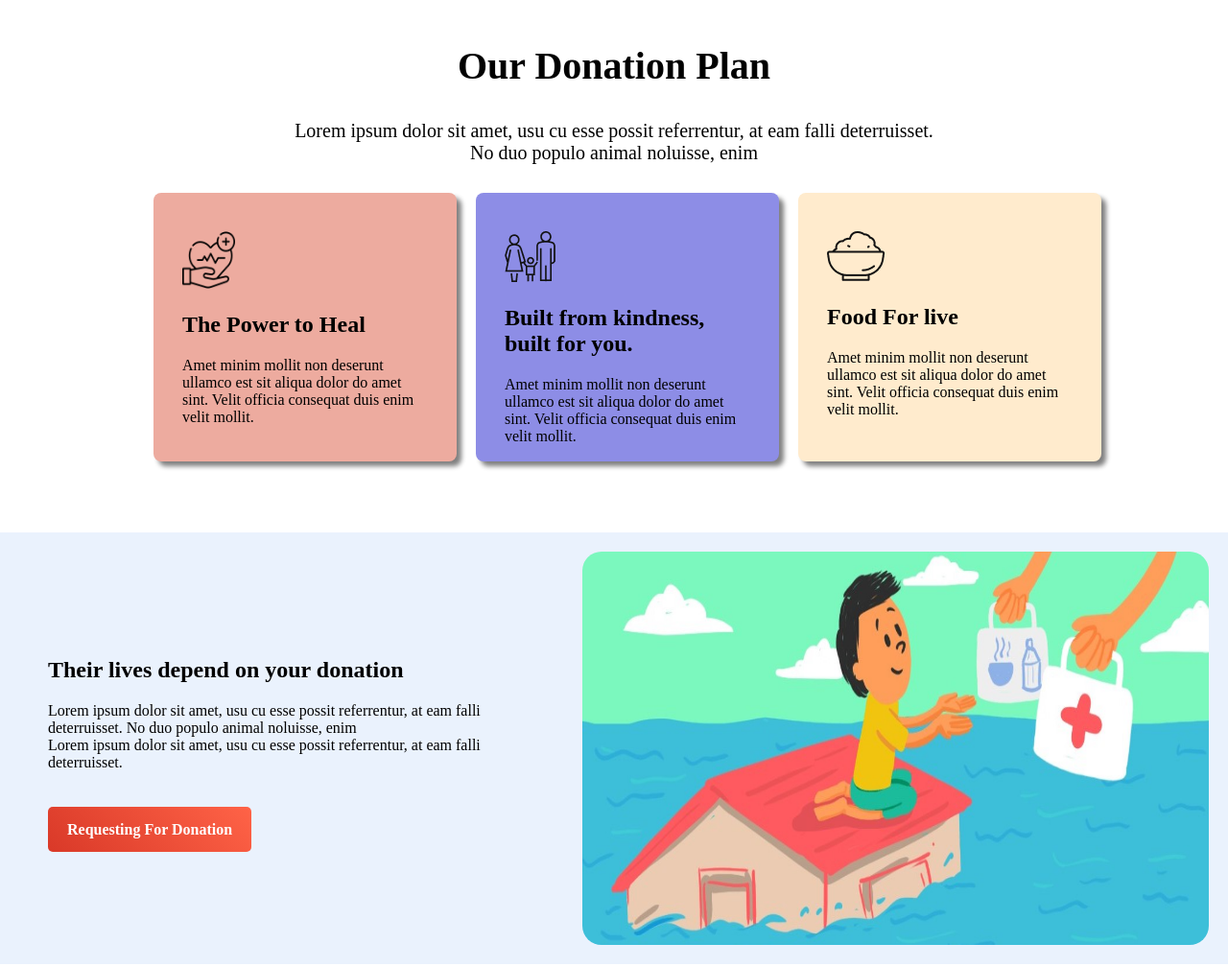
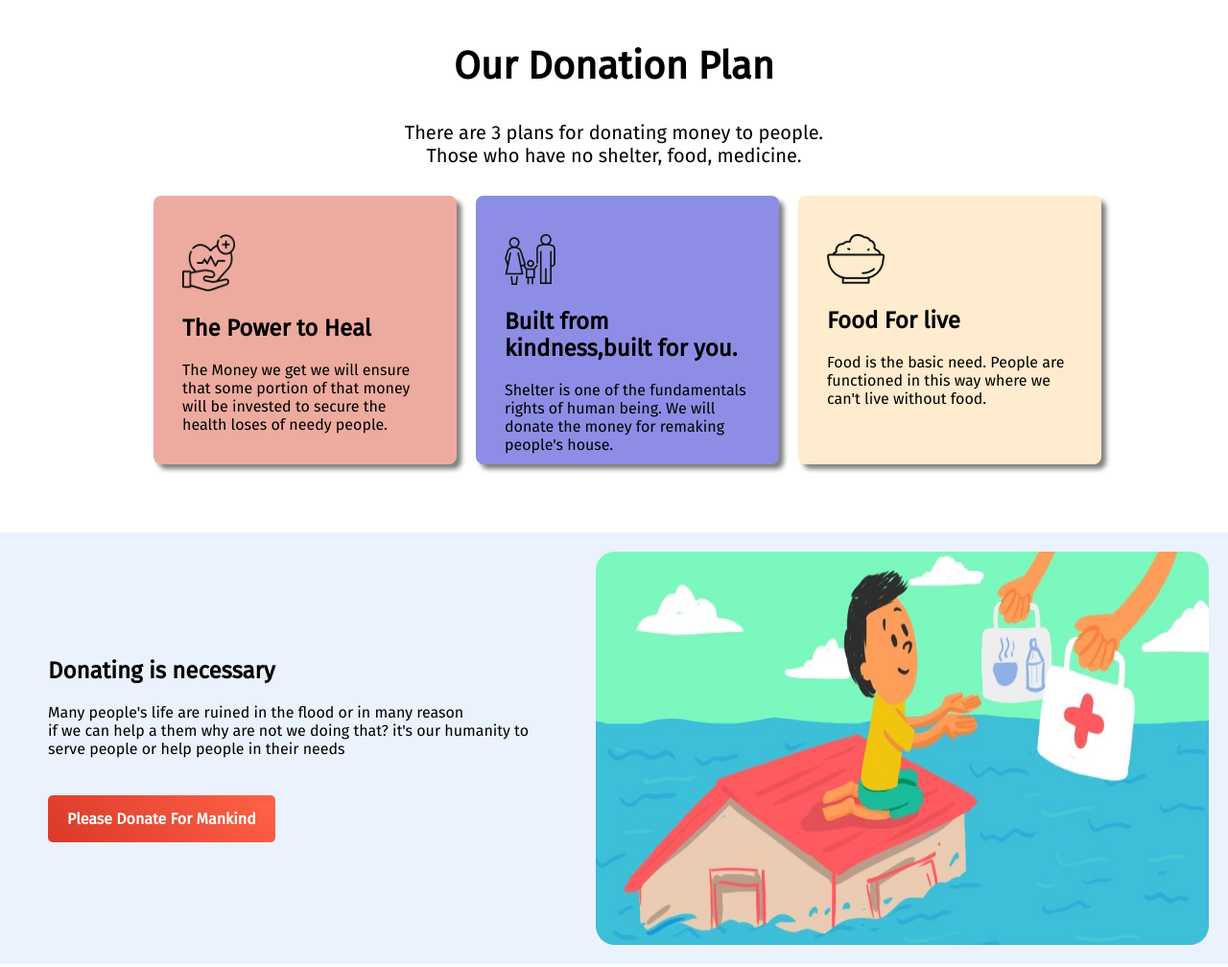
Before and after one commit to RakibulHasan2/the-giving-tree, a plain HTML site: page index.html in a window 1280 px wide. Shown: the part 940-1948 px from the top of the page at 96% size. Drawn offline with Linux system fonts and the light colour scheme; a web font is replaced by a local one.

Commit message:
finally done

```diff
--- a/index.html
+++ b/index.html
@@ -6,7 +6,7 @@
     <meta name="viewport" content="width=device-width, initial-scale=1.0">
     <link rel="preconnect" href="https://fonts.googleapis.com">
     <link rel="preconnect" href="https://fonts.gstatic.com" crossorigin>
-    <link href="https://fonts.googleapis.com/css2?family=Emilys+Candy&family=Fira+Sans&family=Podkova&family=Poppins&family=Port+Lligat+Slab&display=swap" rel="stylesheet">
+    <link href="https://fonts.googleapis.com/css2?family=Emilys+Candy&family=Fira+Sans&family=Lato&family=Podkova&family=Poppins&family=Port+Lligat+Slab&display=swap" rel="stylesheet">
     <title>Document</title>
     <link rel="stylesheet" href="style.css">
 </head>
@@ -21,8 +21,8 @@
 
     <section class="donation-amount-section">
         <div class="donation-amount">
-            <h1>Donate Today</h1>
-            <p>Lorem ipsum dolor sit amet, usu cu esse possit referrentur, at eam fall deterruisset <br> No duo populo animal noluisse, enim</p><br>
+            <h1><span class="color-donate"> Donate</span> Today</h1>
+            <p>The Prophet, upon him be peace, said: “Give charity without <br> delay, for it stands in the way of calamity.” (Al-Tirmidhi)</p><br>
         </div>
             <div class="five-boxes">
                 <div class="box"><p>100tk</p></div>
@@ -41,44 +41,32 @@
     <section class="donation-plan">
         <div class="donation-text">
             <h1>Our Donation Plan</h1>
-            <p>Lorem ipsum dolor sit amet, usu cu esse possit referrentur, at eam falli deterruisset.<br> No duo populo animal noluisse, enim</p>
+            <p>There are 3 plans for donating money to people.<br>Those who have no shelter, food, medicine.</p>
         </div>
         <div class="plan-boxs">
            <div class="three-box" id="medicine">
             <img src="icons/medicine.png" alt="">
             <h2>The Power to Heal</h2>
-            <p>Amet minim mollit non deserunt
-                ullamco est sit aliqua dolor do amet
-                sint. Velit officia consequat duis enim
-                velit mollit.</p>
+            <p>The Money we get we will ensure that some portion of that money will be invested to secure the health loses of needy people.</p>
            </div>
            <div class="three-box" id="shelter">
             <img src="icons/shelter.png" alt="">
-            <h2>Built from kindness, built for you.</h2>
-            <p>Amet minim mollit non deserunt
-                ullamco est sit aliqua dolor do amet
-                sint. Velit officia consequat duis enim
-                velit mollit.</p>
+            <h2>Built from kindness,built for you.</h2>
+            <p>Shelter is one of the fundamentals rights of human being. We will donate the money for remaking people's house.</p>
            </div>
            <div class="three-box" id="food">
             <img src="icons/food.png" alt="Food">
             <h2>Food For live</h2>
-            <p>Amet minim mollit non deserunt
-                ullamco est sit aliqua dolor do amet
-                sint. Velit officia consequat duis enim
-                velit mollit.</p>
+            <p>Food is the basic need. People are functioned in this way where we can't live without food.  </p>
            </div>
         </div>
     </section>
     <section class="extra-add">
         <div class="half-text">
-           <h1>Their lives depend on your donation</h1>
-           <p>Lorem ipsum dolor sit amet, usu cu esse possit
-            referrentur, at eam falli deterruisset. No duo populo
-            animal noluisse, enim <br>
-            Lorem ipsum dolor sit amet, usu cu esse possit
-            referrentur, at eam falli deterruisset.</p><br><br>
-            <a class="link-button" target="_blank" href="https://www.jaago.com.bd/donate-bd/">Requesting For Donation</a>
+           <h1>Donating is necessary</h1>
+           <p>Many people's life are ruined in the flood or in many reason<br>
+            if we can help a them why are not we doing that? it's our humanity to serve people or help people in their needs </p><br><br>
+            <a class="link-button" target="_blank" href="https://www.jaago.com.bd/donate-bd/">Please Donate For Mankind</a>
         </div>
         <div class="half-width">
         <img src="images/help.jpg" alt="">
--- a/style.css
+++ b/style.css
@@ -1,6 +1,6 @@
 body{
     margin: 0;
-    font-family: 'Port Lligat Slab', serif;
+   font-family: 'Fira Sans', sans-serif;
 }
 section{
     height: 450px;
@@ -8,7 +8,7 @@ section{
 .header-section
 {
     border: 1px solid  gray;
-    background-image: url(images/donation3.jpg);
+    background-image: url(images/donation13.jpg);
     background-repeat: no-repeat;
     background-size: 100%;
 }
@@ -21,7 +21,7 @@ section{
 }
 .header-text h1{
     font-weight: 600;
-    font-size: 40px;
+    font-size: 37px;
     line-height: 40px;
 }
 .link-button{
@@ -44,6 +44,9 @@ section{
 }
 .donation-amount p{
     font-size: 20px;
+}
+.color-donate{
+    color: #d04343;
 }
 .five-boxes{
     margin-left: 280px;
@@ -72,7 +75,7 @@ section{
         border-bottom: 2px solid grey;
         margin-bottom: 50px;
         width: 50%;
-        margin-left: 350px;
+        margin-left: 365px;
 }
 .input{
     margin-top: 0;
```
